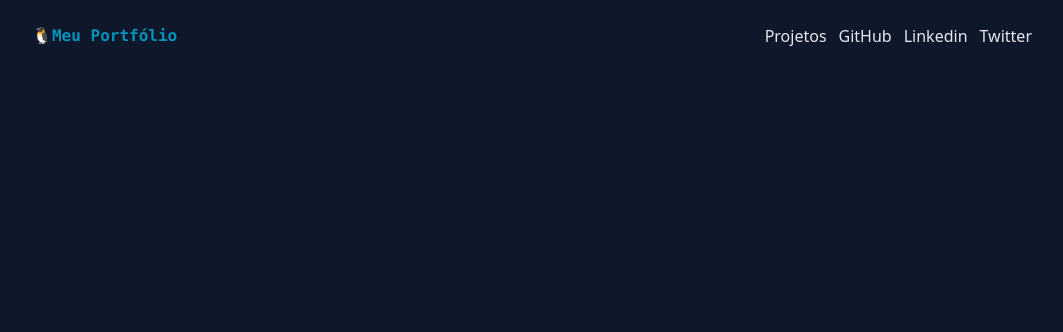
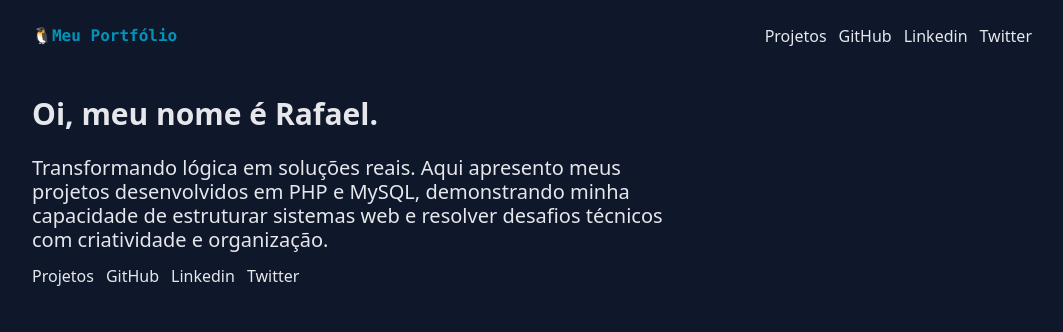
Before and after one commit to rafaumeu/portifolio_php, a PHP site: page / in a window 1280 px wide. Shown: the top 332 px of the page, without its empty margins (108-1171 px from the left). Run offline with PHP 8.4, Linux system fonts and the light colour scheme.

Commit message:
feat(ui): implement hero section and refine styles - Add introduction text and personal description - Implement social media links navigation - adjust layout columns and typography colors

```diff
--- a/index.php
+++ b/index.php
@@ -9,7 +9,7 @@
     <title>Meu Portfólio</title>
 </head>
 
-<body class="bg-slate-900 text-white">
+<body class="bg-slate-900 text-gray-200">
     <header class="mx-auto max-w-screen-lg px-3 py-6 flex items-center justify-between">
         <div class="font-bold font-mono text-cyan-600">
             🐧Meu Portfólio
@@ -23,10 +23,21 @@
             </ul>
         </div>
     </header>
-    <main>
-        <section>
-            <div></div>
-            <div></div>
+    <main class="mx-auto max-w-screen-lg px-3 py-6">
+        <section class="flex gap-x-6">
+            <div class="w-2/3">
+                <h1 class="text-3xl font-bold">Oi, meu nome é Rafael.</h1>
+                <p class="text-xl leading-6 mt-6">Transformando lógica em soluções reais. Aqui apresento meus projetos desenvolvidos em PHP e MySQL, demonstrando minha capacidade de estruturar sistemas web e resolver desafios técnicos com criatividade e organização.</p>
+                <ul class="flex gap-x-3 mt-3">
+                    <li><a href="#">Projetos</a></li>
+                    <li><a href="#">GitHub</a></li>
+                    <li><a href="#">Linkedin</a></li>
+                    <li><a href="#">Twitter</a></li>
+                </ul>
+            </div>
+            <div class="w-1/3 flex item-center justify-center">
+                <img src="" alt="">
+            </div>
         </section>
         <section>
             <div></div>
```
